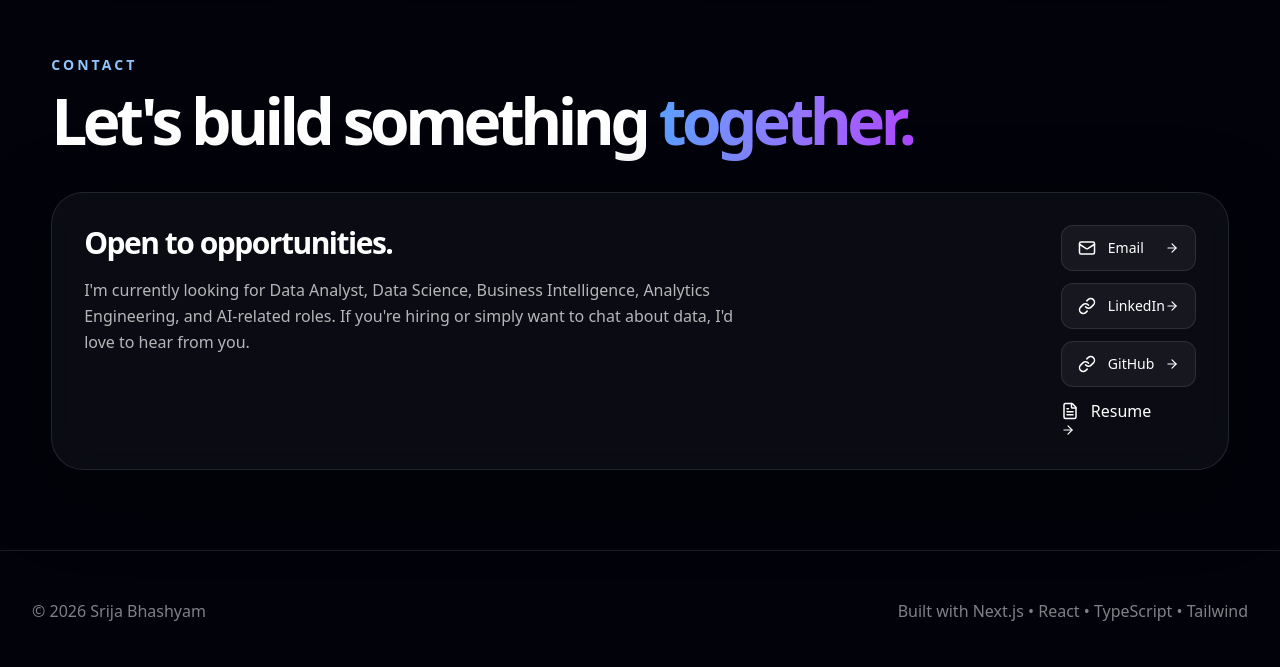
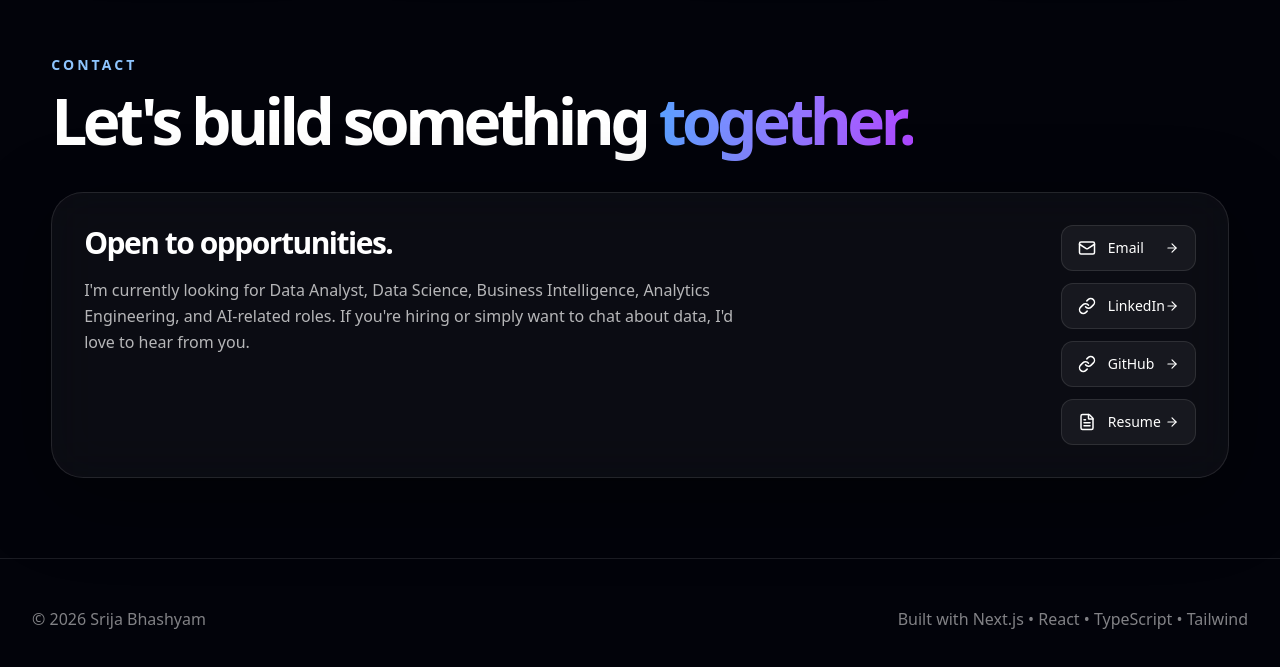
Before and after one commit to BhashyamS/Srija-Portfolio, a Next.js app: page / in a window 1280 px wide. Shown: the part 4716-5383 px from the top of the page. Built offline with nearby package versions, Linux system fonts and the light colour scheme.

Commit message:
Update contact links and add resume

```diff
--- a/src/components/Contact.tsx
+++ b/src/components/Contact.tsx
@@ -47,19 +47,13 @@ export default function Contact() {
                   <ArrowRight size={14} />
                 </a>
 
-                <a
-                  href="/projects/Srija_Bhashyam.pdf"
+                <a href="/projects/Srija_Bhashyam.pdf"
                   target="_blank"
-                  rel="noopener noreferrer"
-                  className="..."
-                >
-                  <span className="flex items-center gap-3">
-                    <FileText size={18} />
-                    Resume
-                  </span>
-
+                  rel="noopener noreferrer"className="flex items-center justify-between rounded-xl border border-white/10 bg-white/5 px-4 py-3 text-sm transition hover:border-blue-400 hover:bg-white/10">
+                  <span className="flex items-center gap-3"><FileText size={18} /> Resume</span>
                   <ArrowRight size={14} />
                 </a>
+
               </div>
             </div>
           </GlassCard>
```
